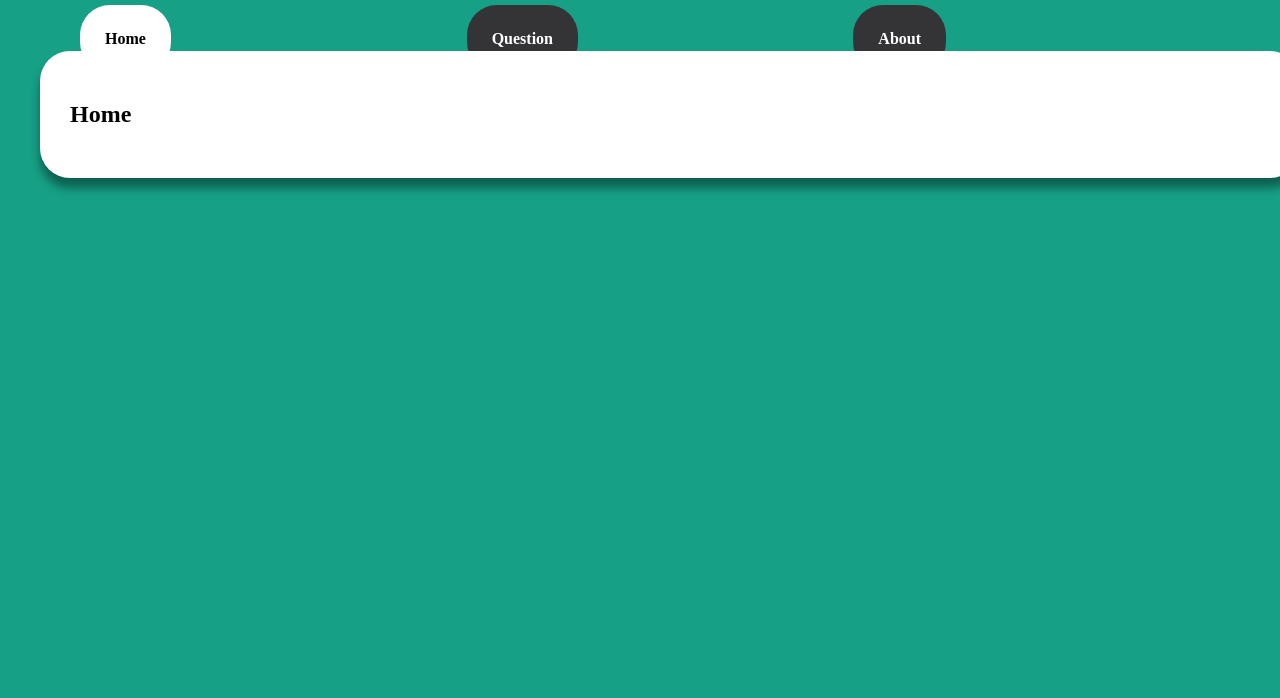
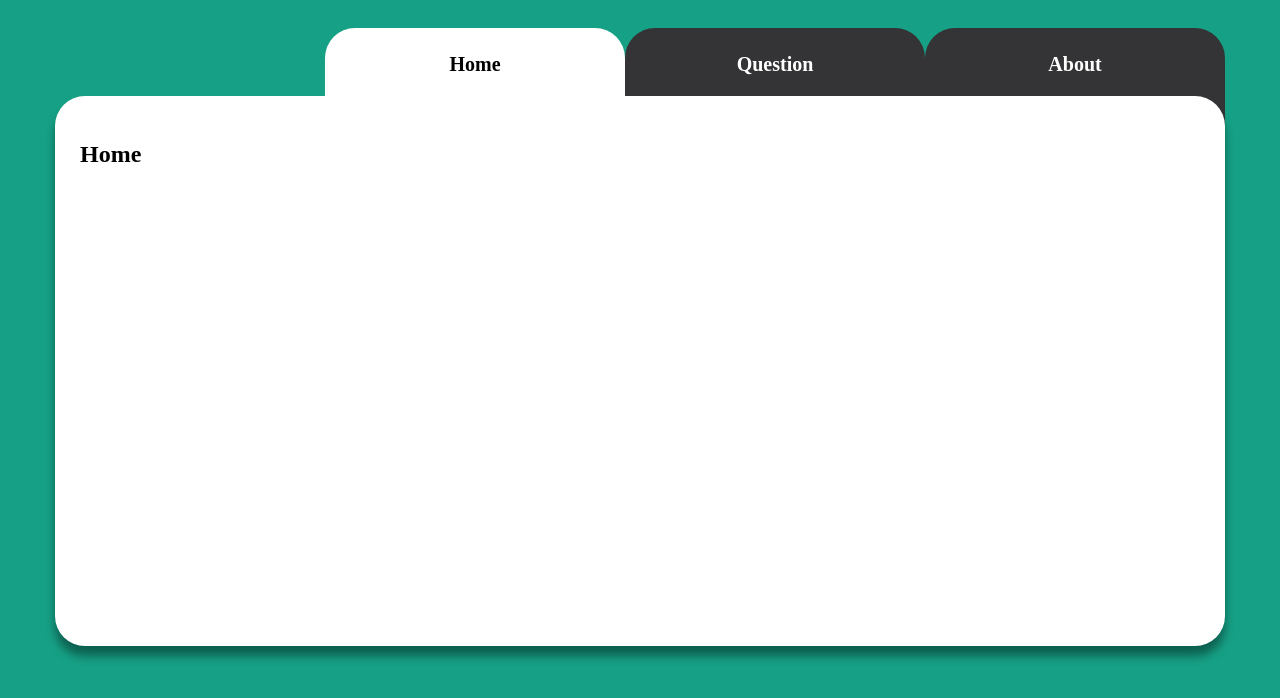
Before and after one commit to iptahaha/01_Project, a plain HTML site: page index.html in a window 1280 px wide. Drawn offline with Linux system fonts and the light colour scheme.

Commit message:
fix tab style

```diff
--- a/style.css
+++ b/style.css
@@ -3,21 +3,26 @@ body{
 }
 
 .content {
-    width: 1200px;
-    margin: 30px auto;
+    height: 500px;
+    margin: auto;
+    max-width: 1170px;
 }
 
 .nav .tab-link{
+    display: block;
     cursor: pointer;
     text-decoration: none;
     font-weight: bold;
-    padding: 25px;
+    font-size: 20px;
     text-align: center;
     background: #343436;
+    height: 100px;
+    width: 250px;
+    padding: 25px;
+    margin-top: 20px;
     color: #fff;
-    border-radius: 30px;
-    justify-content: flex-end;
-    height: 100px;
+    border-radius: 30px 30px 0 0;
+    position: relative;
 }
 
 .nav .tab-link.active{
@@ -25,24 +30,26 @@ body{
     color: #000;
 }
 
-.nav{
+ul{
     list-style-type: none;
-    display: flex;
+    padding: 0;
+    margin: 0;
 }
 
-.nav-item{
-    width: 50%;
+.nav{
+    display: flex;
+    justify-content: flex-end;
 }
 
 .tab-content{
     position: absolute;
-    width: 1200px;
-    height: auto;
-    margin-top: -13px;
     background: #fff;
     color: #000;
     border-radius: 30px;
-    z-index: 1000;
+    z-index: 2;
+    width: 1120px;
+    margin-top: -82px;
+    height: 500px;
+    padding: 25px;
     box-shadow: 0px 10px 10px rgba(0, 0, 0, 0.4);
-    padding: 30px;
 }
```
